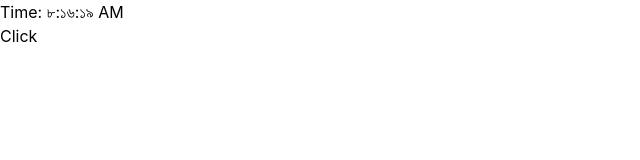
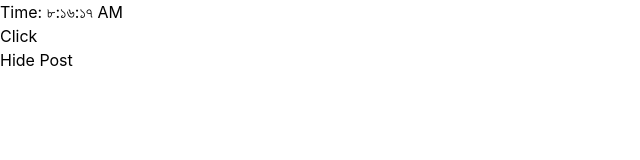
Before and after one commit to mahfuz68/reactoVite, a React (Vite) app: page / in a window 1280 px wide. Shown: the top 160 px of the page, without its empty margins (0-640 px from the left). Built offline with nearby package versions, Linux system fonts and the light colour scheme.

Commit message:
useEffect

```diff
--- a/src/App.jsx
+++ b/src/App.jsx
@@ -1,5 +1,5 @@
 import { Component } from 'react';
-import MyComponentFunction from './component/Hook/useEffect/MyComponentFunction';
+import Condition from './component/Hook/useEffect/Condition';
 
 class App extends Component {
   state = {
@@ -33,7 +33,8 @@ class App extends Component {
         {/* <TestForm /> */}
         {/* <Counter /> */}
         {/* <MycomponentClass /> */}
-        <MyComponentFunction />
+        {/* <MyComponentFunction /> */}
+        <Condition />
       </div>
     );
   }
--- /dev/null
+++ b/src/component/Hook/useEffect/Condition.jsx
@@ -0,0 +1,14 @@
+import React, { useState } from 'react';
+import MyComponentFunction from './MyComponentFunction';
+
+export default function Condition() {
+  const [show, setShow] = useState(true);
+
+  return (
+    <div>
+      {show && <MyComponentFunction />}
+
+      <button type="button" onClick={() => setShow((prev) => !prev)}>{show ? 'Hide Post' : 'Show Post'}</button>
+    </div>
+  );
+}
--- a/src/component/Hook/useEffect/MyComponentFunction.jsx
+++ b/src/component/Hook/useEffect/MyComponentFunction.jsx
@@ -9,6 +9,7 @@ export default function MyComponentFunction() {
   };
 
   const tick = () => {
+    console.log('clock Ticking');
     setClock(new Date());
   };
 
@@ -18,8 +19,15 @@ export default function MyComponentFunction() {
   }, [count]);
 
   useEffect(() => {
-    setInterval(tick, 1000);
-  });
+    console.log('Starting Timer');
+    const interval = setInterval(tick, 1000);
+
+    // do the cleanup - stop the timer
+    return () => {
+      console.log('Component Unmounted!');
+      clearInterval(interval);
+    };
+  }, []);
 
   return (
     <div>
```
